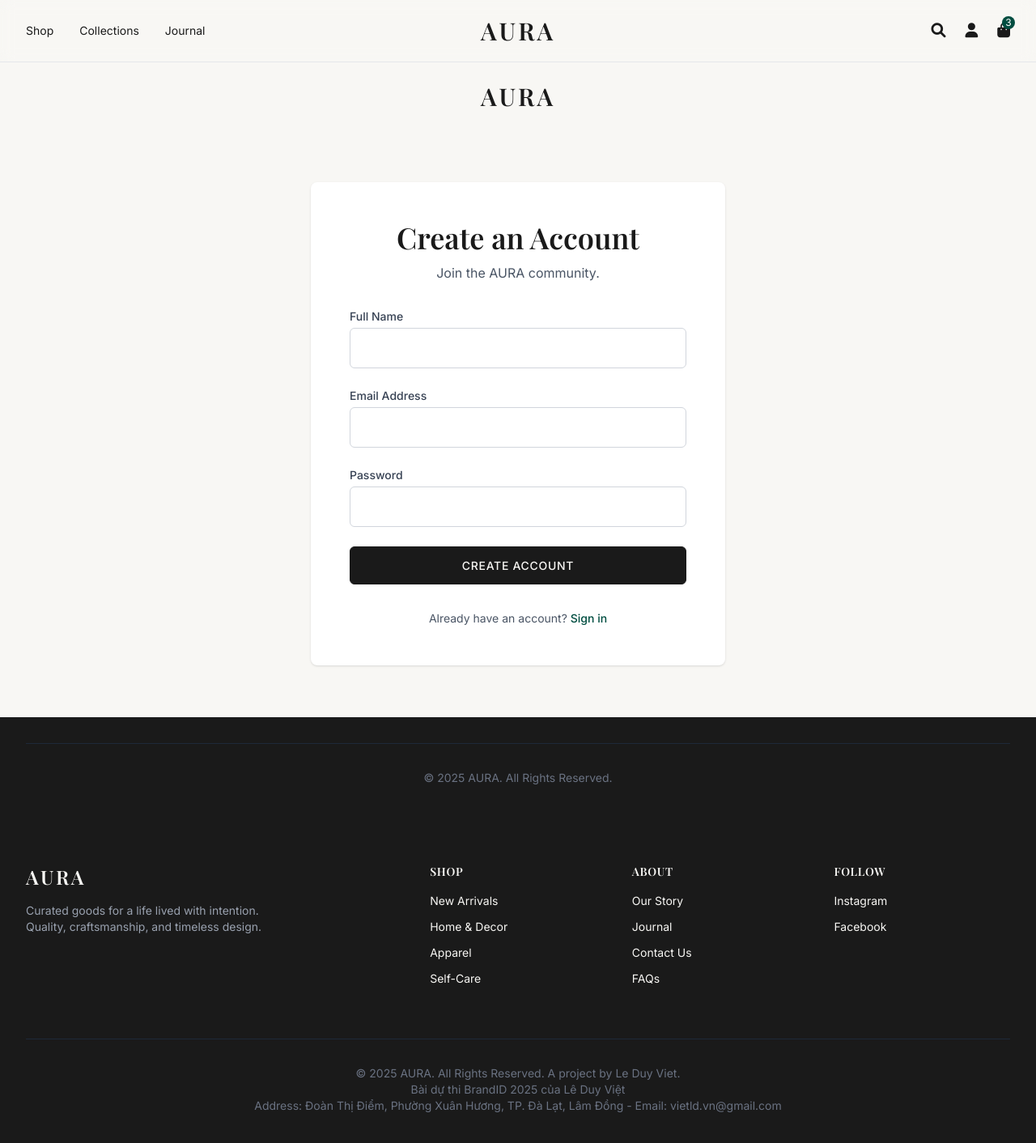
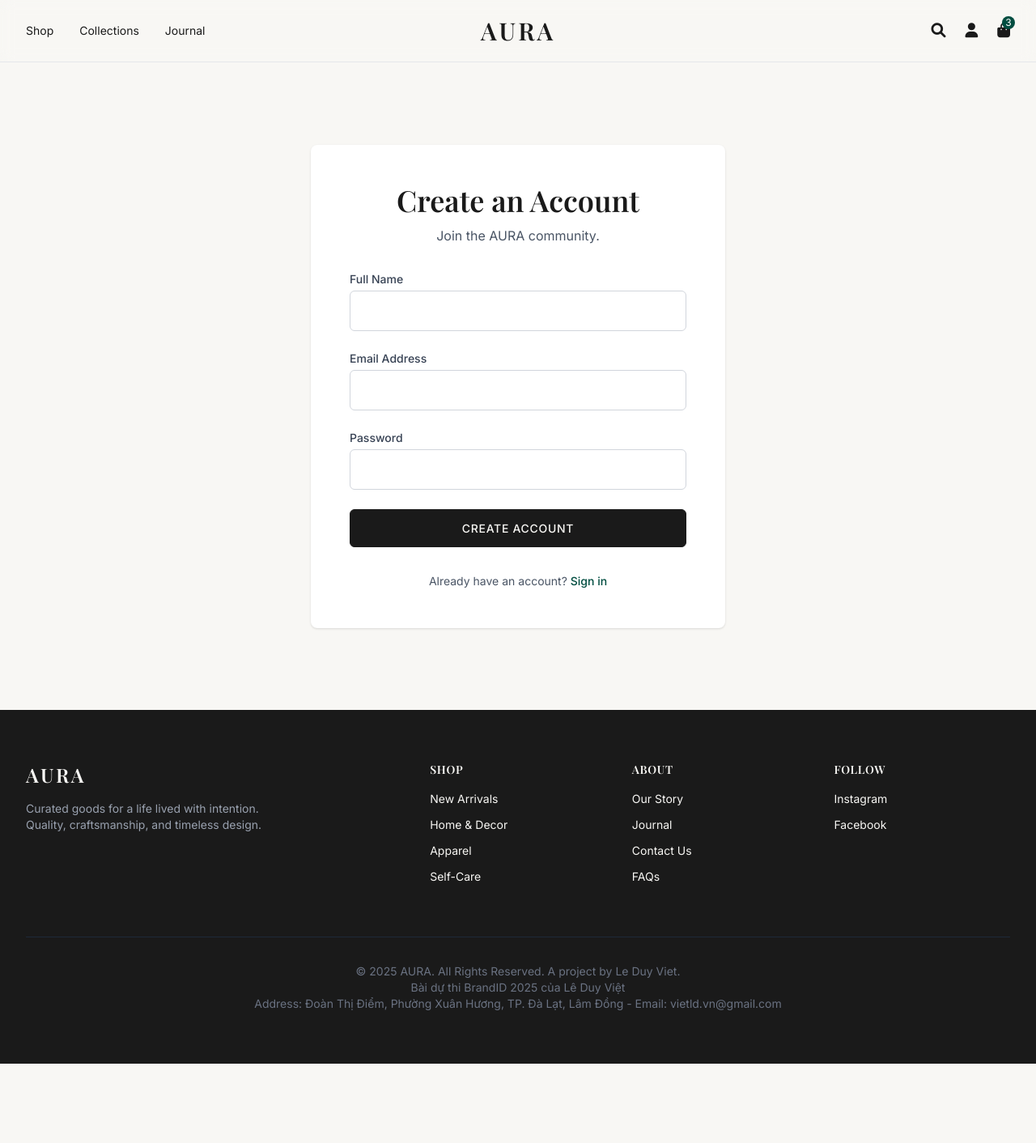
Before and after one commit to VietUniverse/websitenextjstestvps, a Next.js app: page /register in a window 1280 px wide. Shown: the top 1412 px of the page at 81% size. After the commit the page ends 1314 px from the top, so only its background shows below. Built offline with nearby package versions, Linux system fonts and the light colour scheme.

Commit message:
update footer +header

```diff
--- a/src/app/cart/page.jsx
+++ b/src/app/cart/page.jsx
@@ -3,10 +3,8 @@
 import React, { useState, useEffect } from 'react';
 import Link from 'next/link';
 import Image from 'next/image';
-import Header from '@/components/Header';
-import Footer from '@/components/Footer';
 
-// Dữ liệu giỏ hàng giả lập
+
 const initialCartItems = [
     {
         id: 1,
@@ -67,7 +65,6 @@ export default function ShoppingCartPage() {
 
     return (
         <>
-            <Header />
             <main className="container mx-auto px-4 md:px-8 py-12">
                 <div className="text-center mb-12">
                     <h1 className="text-4xl md:text-5xl font-serif">Shopping Bag</h1>
@@ -147,7 +144,6 @@ export default function ShoppingCartPage() {
                     </div>
                 )}
             </main>
-            <Footer />
         </>
     );
 }
--- a/src/app/page.js
+++ b/src/app/page.js
@@ -1,13 +1,10 @@
 import React from 'react';
 import Link from 'next/link';
 import Image from 'next/image';
-import Header from '@/components/Header';
-import Footer from '@/components/Footer';
 
 export default function AuraHomepage() {
   return (
     <>
-      <Header />
       <main>
         <section className="container mx-auto px-4 md:px-8 py-16 md:py-24">
           <div className="grid grid-cols-1 md:grid-cols-2 gap-8 items-center">
@@ -103,7 +100,6 @@ export default function AuraHomepage() {
             </div>
         </section>
       </main>
-      <Footer />
     </>
   );
 }
--- a/src/app/register/page.jsx
+++ b/src/app/register/page.jsx
@@ -5,29 +5,7 @@
 import Link from 'next/link';
 import { useState } from 'react';
 
-// Component Header đơn giản cho trang đăng ký
-function RegisterHeader() {
-  return (
-    <header className="w-full py-6 px-4 md:px-8">
-      <div className="container mx-auto flex justify-center items-center">
-        <Link href="/" className="font-serif text-3xl tracking-widest">AURA</Link>
-      </div>
-    </header>
-  );
-}
 
-// Component Footer đơn giản
-function RegisterFooter() {
-    return (
-        <footer className="bg-primary text-secondary">
-            <div className="container mx-auto px-4 md:px-8 py-8">
-                <div className="pt-8 border-t border-gray-800 text-center text-sm text-gray-500">
-                    <p>&copy; {new Date().getFullYear()} AURA. All Rights Reserved.</p>
-                </div>
-            </div>
-        </footer>
-    );
-}
 
 
 export default function RegisterPage() {
@@ -52,7 +30,6 @@ export default function RegisterPage() {
 
   return (
     <div className="flex flex-col min-h-screen">
-      <RegisterHeader />
 
       <main className="flex-grow container mx-auto px-4 py-16 flex items-center justify-center">
         <div className="w-full max-w-lg bg-white p-8 md:p-12 shadow-sm rounded-lg">
@@ -106,7 +83,6 @@ export default function RegisterPage() {
         </div>
       </main>
 
-      <RegisterFooter />
     </div>
   );
 }
```
